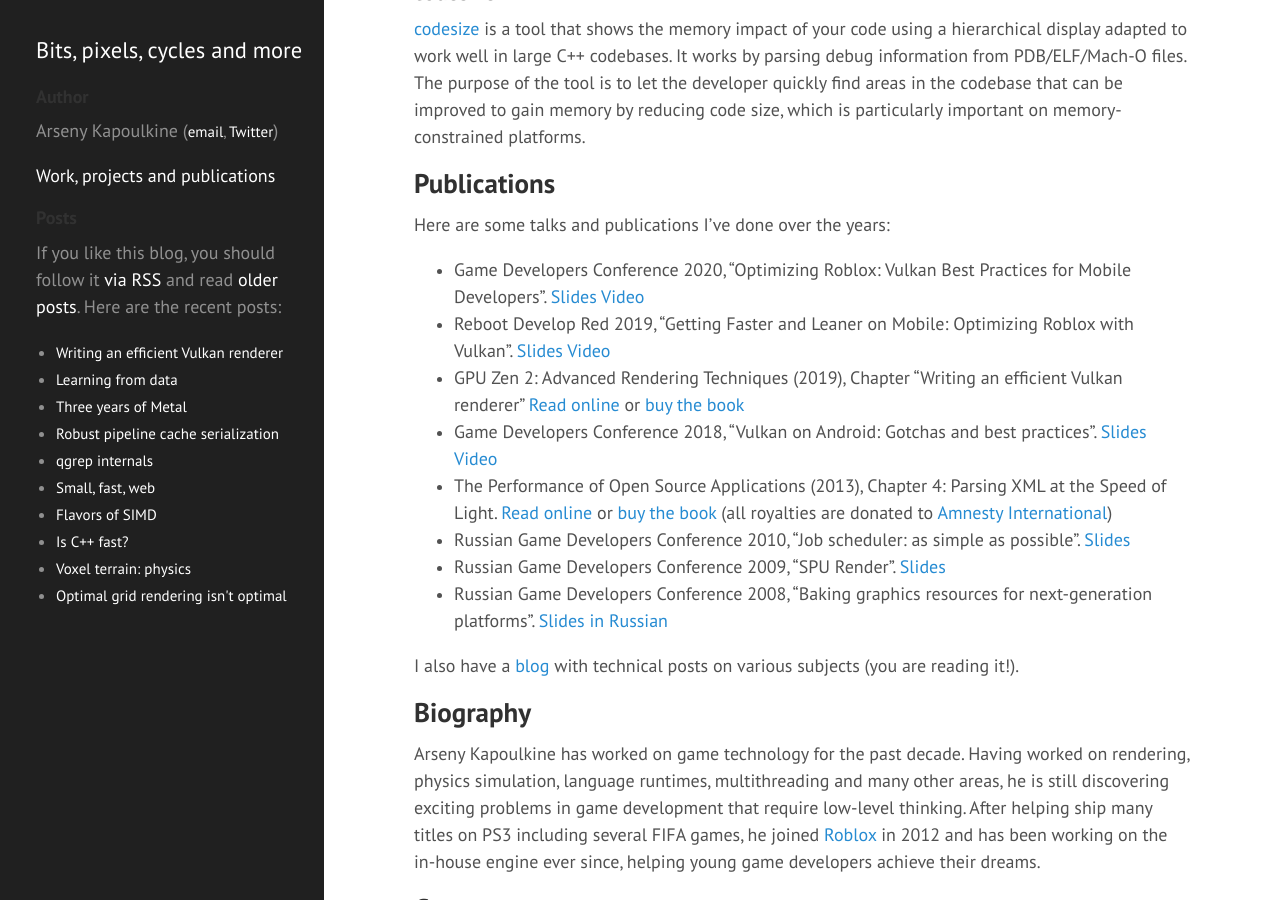
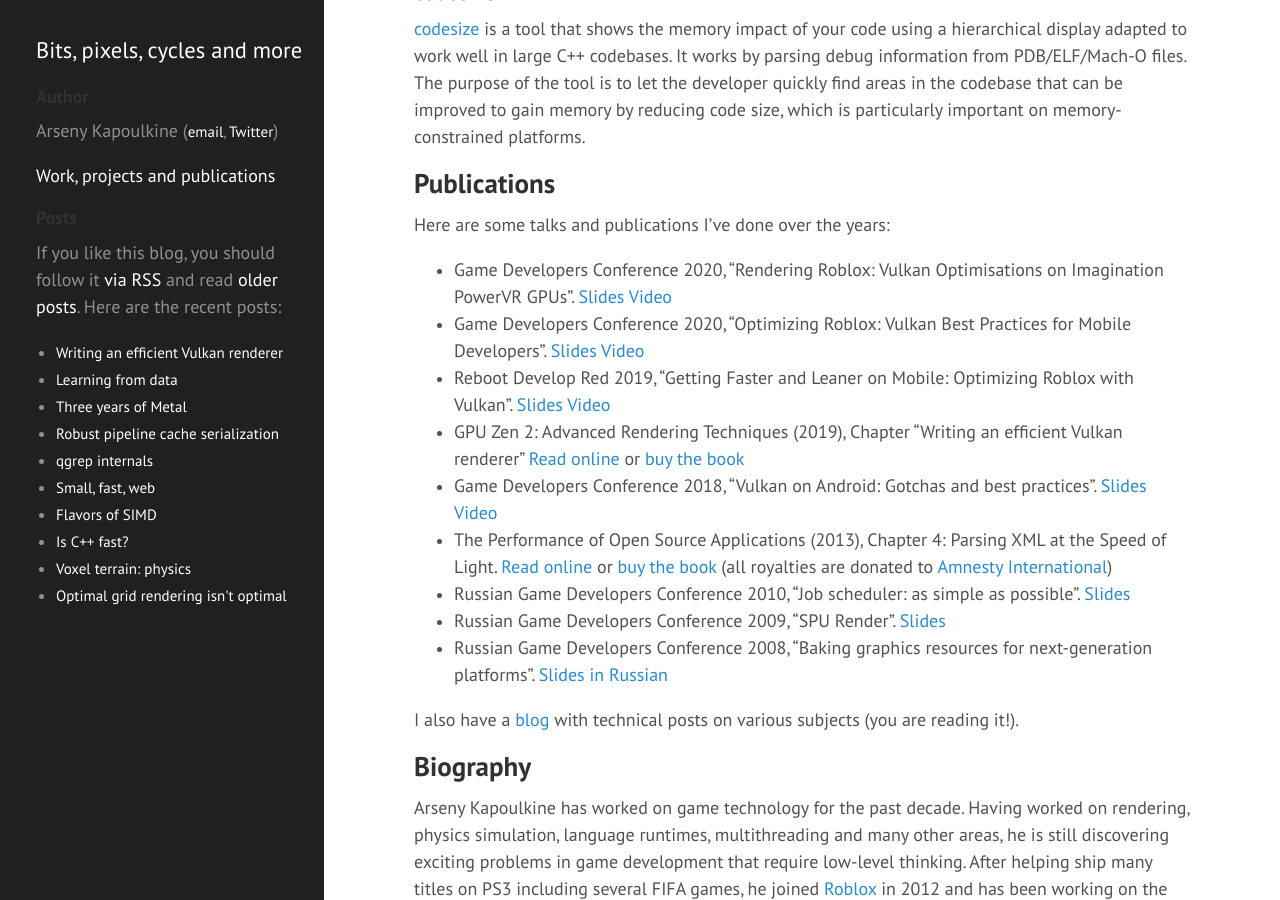
Before and after one commit to zeux/zeux.github.io, a Jekyll site: the page built from about.md, in a window 1280 px wide and 900 px high, scrolled down 1307 px. Built offline with Jekyll 4.4.1, drawn with Linux system fonts in a browser that asks for light colours.

Commit message:
Update about.md
Add GDC2020 PVR talk (no slides yet)

```diff
--- a/about.md
+++ b/about.md
@@ -52,6 +52,7 @@ I'm also working on a wide variety of open-source projects, most of which are ho
 
 Here are some talks and publications I've done over the years:
 
+* Game Developers Conference 2020, "Rendering Roblox: Vulkan Optimisations on Imagination PowerVR GPUs". [Slides](/data/gdc2020_pvr.pdf) [Video](https://www.gdcvault.com/play/1026753/Rendering-Roblox-Vulkan-Optimisations-on)
 * Game Developers Conference 2020, "Optimizing Roblox: Vulkan Best Practices for Mobile Developers". [Slides](/data/gdc2020_arm.pdf) [Video](https://www.youtube.com/watch?v=BXlo09Kbp2k)
 * Reboot Develop Red 2019, "Getting Faster and Leaner on Mobile: Optimizing Roblox with Vulkan". [Slides](/data/reboot2019.pdf) [Video](https://www.youtube.com/watch?v=hPW5ckkqiqA)
 * GPU Zen 2: Advanced Rendering Techniques (2019), Chapter "Writing an efficient Vulkan renderer" [Read online](/2020/02/27/writing-an-efficient-vulkan-renderer/) or [buy the book](https://www.amazon.com/GPU-Zen-Advanced-Rendering-Techniques/dp/179758314X)
```
